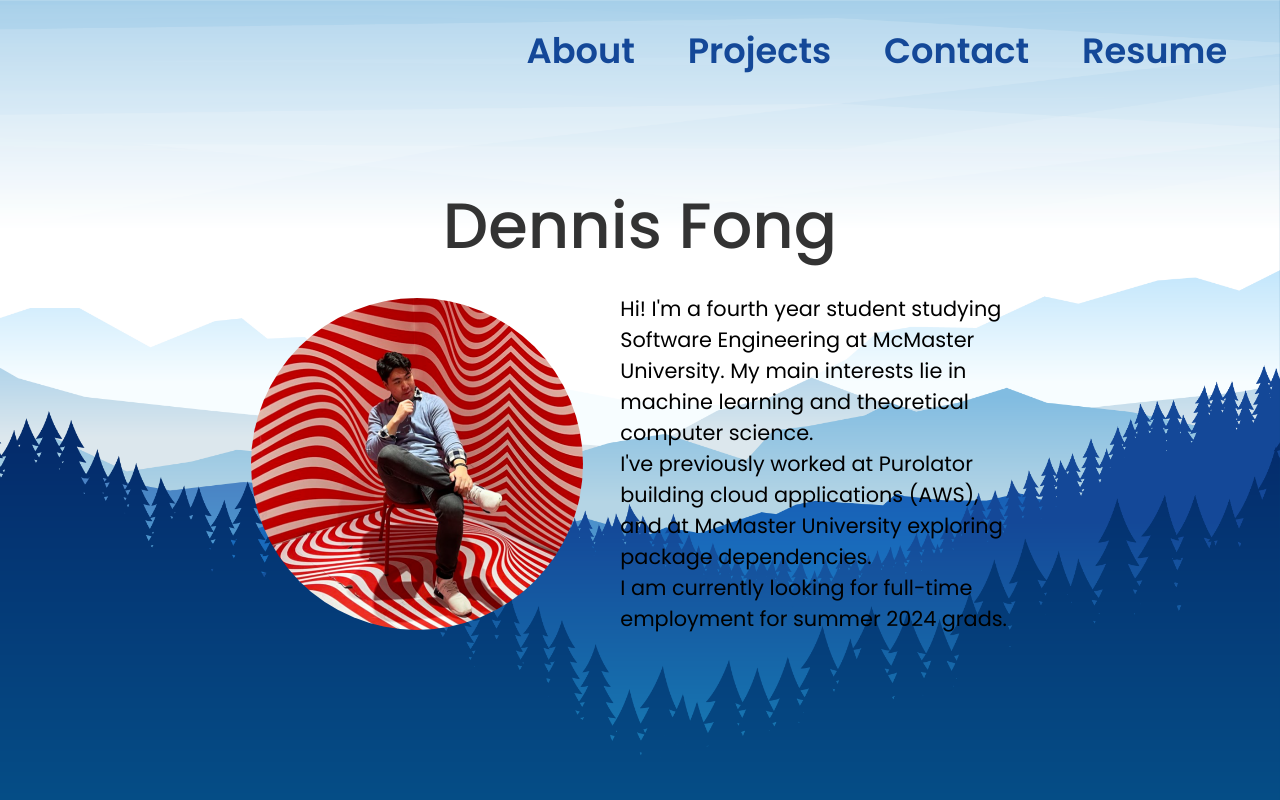
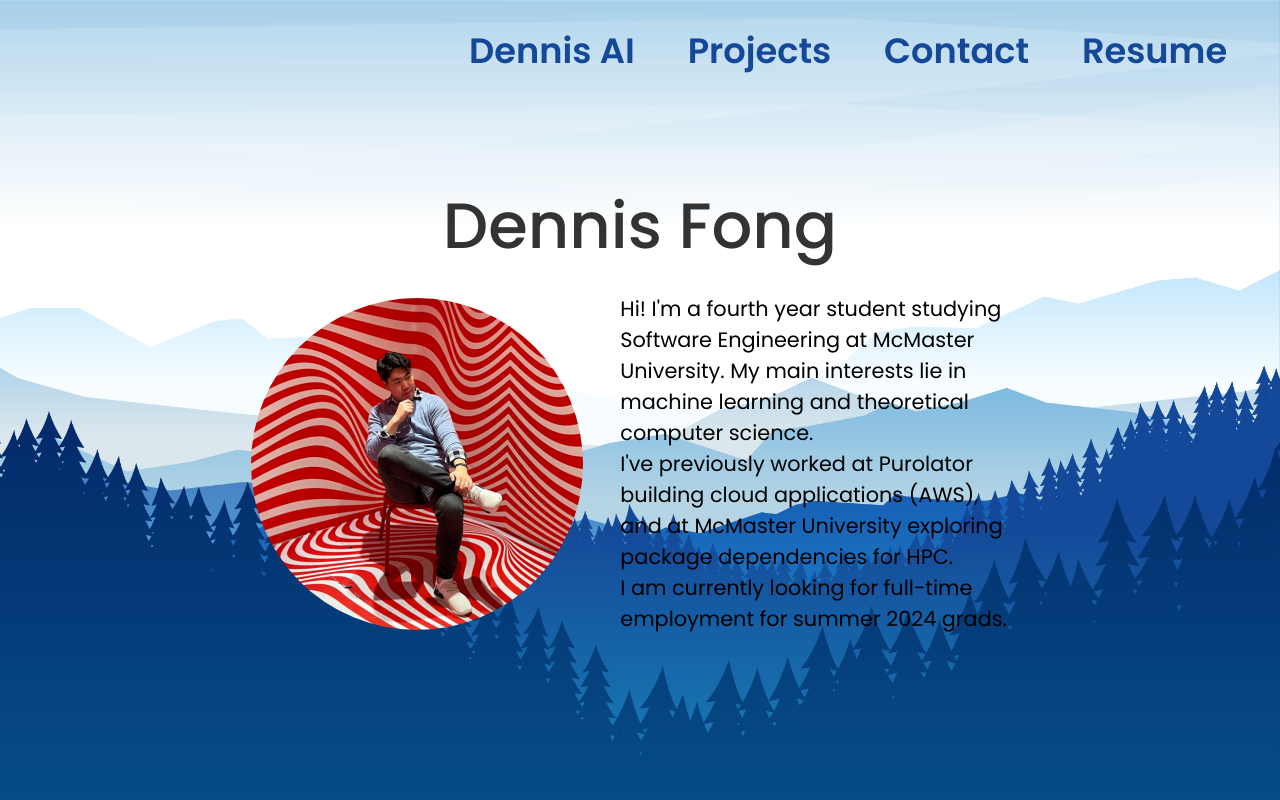
Before and after one commit to DFong298/Portfolio, a plain HTML site: page index.html in a window 1280 px wide. Shown: the top 800 px of the page. Drawn offline with Linux system fonts and the light colour scheme.

Commit message:
added link to AI bot

```diff
--- a/index.html
+++ b/index.html
@@ -33,16 +33,16 @@
       <!--NAV-->
       <nav>
         <ul class="big-nav">
-          <li><a href="#">About</a></li>
+          <li><a href="https://dennis-ai.streamlit.app/" target="_blank" rel="noopener noreferrer">Dennis AI</a></li>
           <li><a href="#projects-section">Projects</a></li>
           <li><a href="#contact-section">Contact</a></li>
           <li><a href="Dennis_Fong_Resume.pdf" target="_blank">Resume</a></li>
         </ul>
 
         <ul class="small-nav">
-          <li><a title="About" href="#">
-            <svg xmlns="http://www.w3.org/2000/svg" height="1em" viewBox="0 0 576 512">
-              <path d="M64 32C28.7 32 0 60.7 0 96V416c0 35.3 28.7 64 64 64H512c35.3 0 64-28.7 64-64V96c0-35.3-28.7-64-64-64H64zm80 256h64c44.2 0 80 35.8 80 80c0 8.8-7.2 16-16 16H80c-8.8 0-16-7.2-16-16c0-44.2 35.8-80 80-80zm-32-96a64 64 0 1 1 128 0 64 64 0 1 1 -128 0zm256-32H496c8.8 0 16 7.2 16 16s-7.2 16-16 16H368c-8.8 0-16-7.2-16-16s7.2-16 16-16zm0 64H496c8.8 0 16 7.2 16 16s-7.2 16-16 16H368c-8.8 0-16-7.2-16-16s7.2-16 16-16zm0 64H496c8.8 0 16 7.2 16 16s-7.2 16-16 16H368c-8.8 0-16-7.2-16-16s7.2-16 16-16z"/>
+          <li><a title="AI Dennis" href="#">
+            <svg xmlns="http://www.w3.org/2000/svg" height="1em" viewBox="0 0 512 512">
+              <path d="M64 0C28.7 0 0 28.7 0 64V352c0 35.3 28.7 64 64 64h96v80c0 6.1 3.4 11.6 8.8 14.3s11.9 2.1 16.8-1.5L309.3 416H448c35.3 0 64-28.7 64-64V64c0-35.3-28.7-64-64-64H64z"/>
             </svg>
           </a></li>
           <li><a title="Projects" href="#projects-section">
@@ -51,8 +51,8 @@
             </svg>
           </a></li>
           <li><a title="Contact" href="#contact-section">
-            <svg xmlns="http://www.w3.org/2000/svg" height="1em" viewBox="0 0 512 512">
-              <path d="M64 0C28.7 0 0 28.7 0 64V352c0 35.3 28.7 64 64 64h96v80c0 6.1 3.4 11.6 8.8 14.3s11.9 2.1 16.8-1.5L309.3 416H448c35.3 0 64-28.7 64-64V64c0-35.3-28.7-64-64-64H64z"/>
+            <svg xmlns="http://www.w3.org/2000/svg" height="1em" viewBox="0 0 576 512">
+              <path d="M64 32C28.7 32 0 60.7 0 96V416c0 35.3 28.7 64 64 64H512c35.3 0 64-28.7 64-64V96c0-35.3-28.7-64-64-64H64zm80 256h64c44.2 0 80 35.8 80 80c0 8.8-7.2 16-16 16H80c-8.8 0-16-7.2-16-16c0-44.2 35.8-80 80-80zm-32-96a64 64 0 1 1 128 0 64 64 0 1 1 -128 0zm256-32H496c8.8 0 16 7.2 16 16s-7.2 16-16 16H368c-8.8 0-16-7.2-16-16s7.2-16 16-16zm0 64H496c8.8 0 16 7.2 16 16s-7.2 16-16 16H368c-8.8 0-16-7.2-16-16s7.2-16 16-16zm0 64H496c8.8 0 16 7.2 16 16s-7.2 16-16 16H368c-8.8 0-16-7.2-16-16s7.2-16 16-16z"/>
             </svg>
           </a></li>
           <li><a title="Resume" href="/Dennis_Fong_Resume.pdf">
@@ -85,7 +85,7 @@
                 <div class="flex-col flex-right about-text">
                   <p>
                     Hi! I'm a fourth year student studying Software Engineering at McMaster University. My main interests lie in machine learning and theoretical computer science.<br>
-                    I've previously worked at Purolator building cloud applications (AWS), and at McMaster University exploring package dependencies.<br>
+                    I've previously worked at Purolator building cloud applications (AWS), and at McMaster University exploring package dependencies for HPC.<br>
                     I am currently looking for full-time employment for summer 2024 grads.<br>
                   </p>
                 </div>
```
